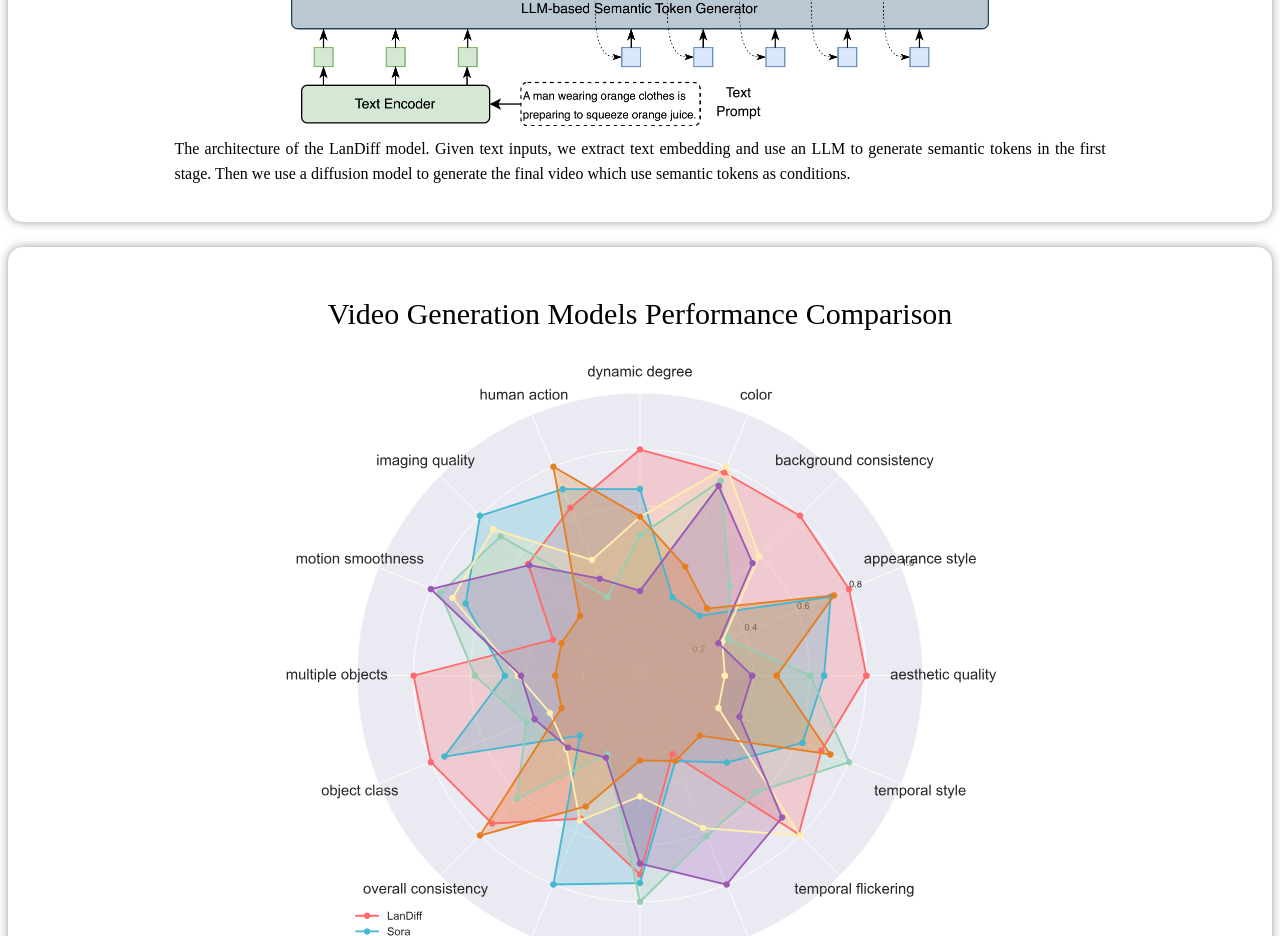
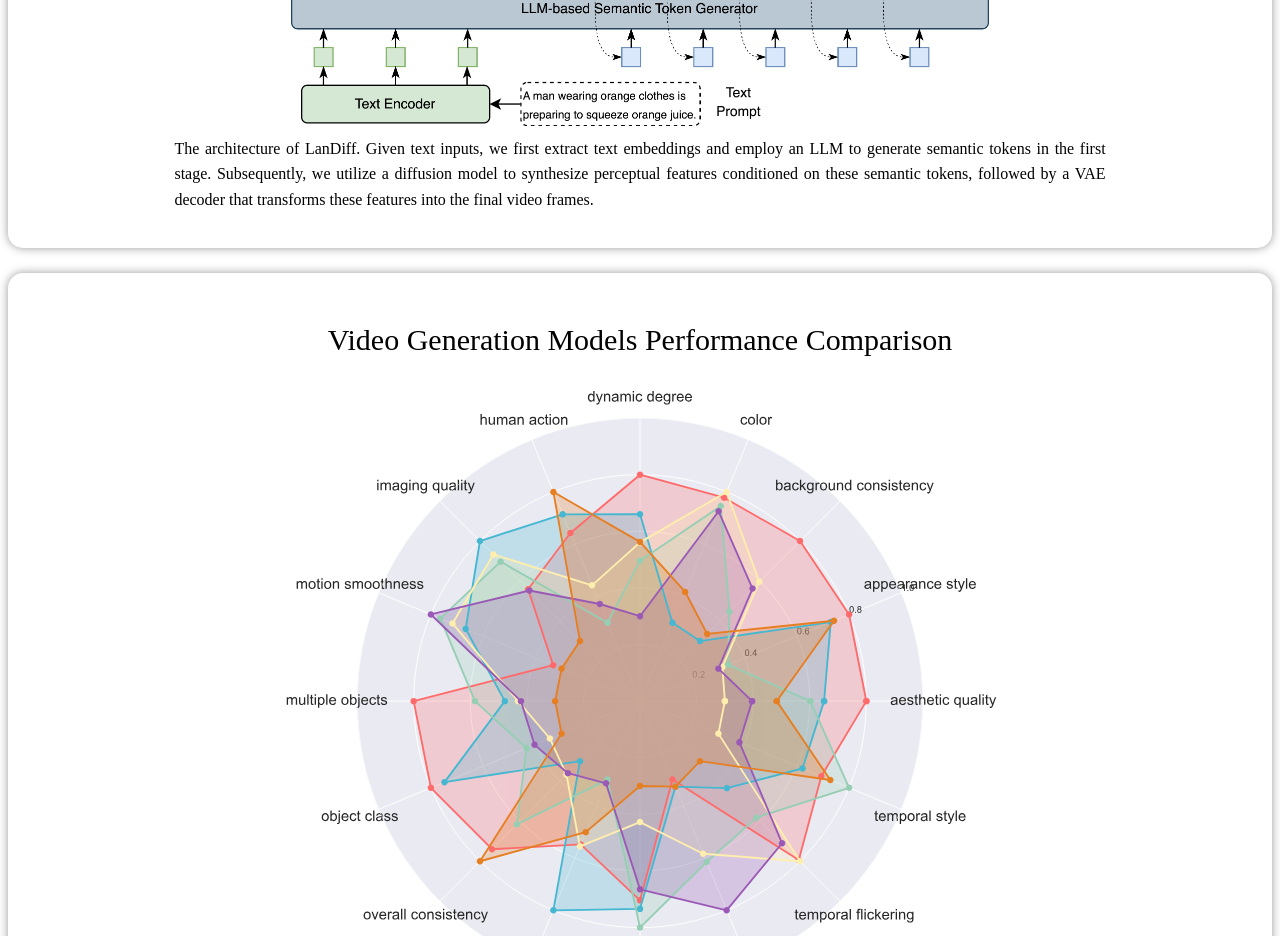
Before and after one commit to LanDiff/landiff.github.io, a plain HTML site: page index.html in a window 1280 px wide. Shown: the part 1100-2036 px from the top of the page. Drawn offline with nearby package versions, Linux system fonts and the light colour scheme; a web font is replaced by a local one.

Commit message:
update caption

```diff
--- a/index.html
+++ b/index.html
@@ -505,9 +505,7 @@
     <div class="content">
         <h2 style="text-align:center;">Overview</h2>
         <img class="summary-img" src="./asserts/images/model.jpg" style="width:60%;">
-        <p> The architecture of the LanDiff model. Given text inputs, we extract text embedding and use an LLM to
-            generate semantic tokens in the first stage. Then we use a diffusion model to generate the final video which
-            use semantic tokens as conditions.</p>
+        <p>The architecture of LanDiff. Given text inputs, we first extract text embeddings and employ an LLM to generate semantic tokens in the first stage. Subsequently, we utilize a diffusion model to synthesize perceptual features conditioned on these semantic tokens, followed by a VAE decoder that transforms these features into the final video frames.</p>
     </div>
 
     <div class="content">
```
